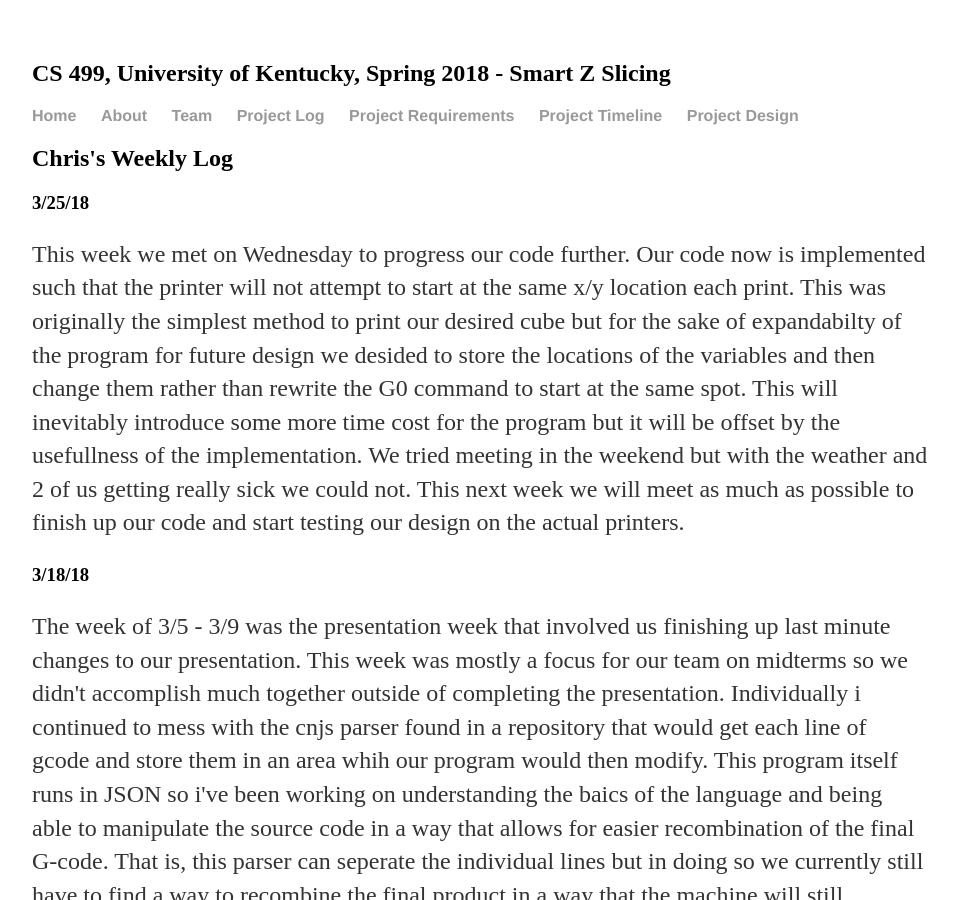
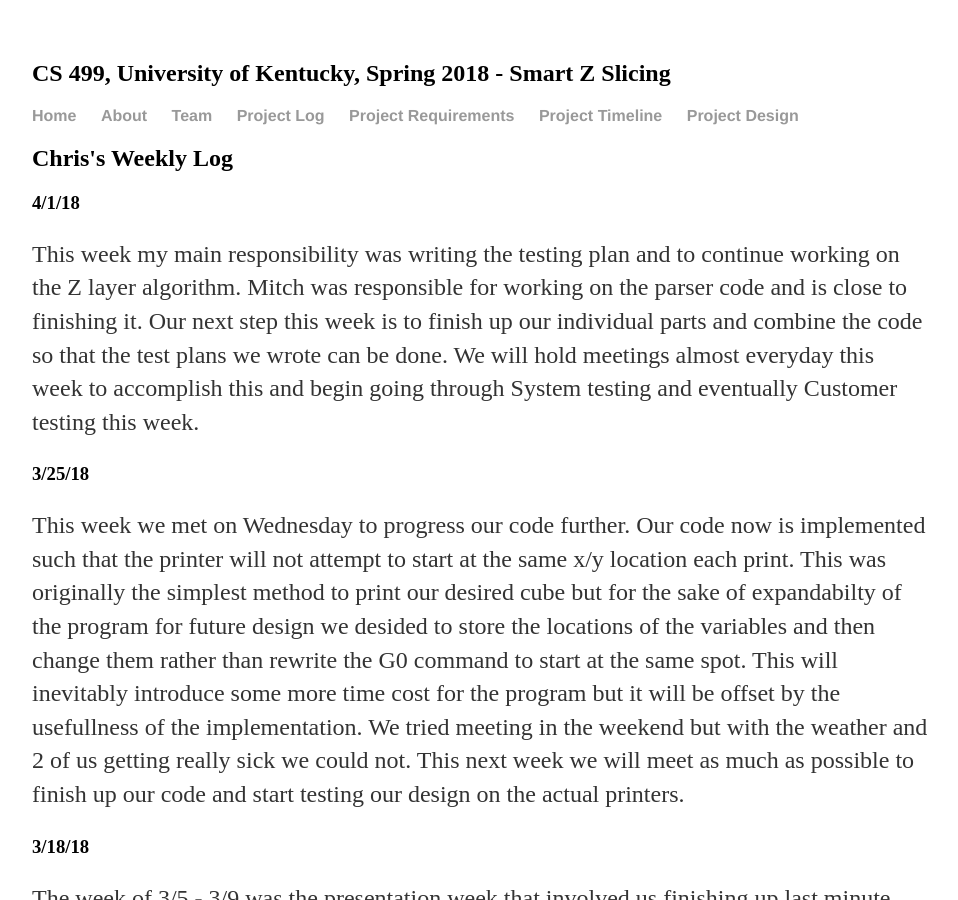
Before and after one commit to mamu235/CS-499-smart-slicing, a Jekyll site: the page built from chris_log.html, in a window 1280 px wide and 900 px high. Shown: the whole window, without its empty margins (160-1118 px from the left). Built offline with Jekyll 4.4.1, drawn with Linux system fonts in a browser that asks for light colours.

Commit message:
Update chris_log.html

```diff
--- a/chris_log.html
+++ b/chris_log.html
@@ -4,11 +4,15 @@ layout: default
 ---
 <h2>Chris's Weekly Log</h2>
 
+<h3>4/1/18</h3>
+<p>
+ This week my main responsibility was writing the testing plan and to continue working on the Z layer algorithm. Mitch was responsible for working on the parser code and is close to finishing it. Our next step this week is to finish up our individual parts and combine the code so that the test plans we wrote can be done. We will hold meetings almost everyday this week to accomplish this and begin going through System testing and eventually Customer testing this week.
+</p>
+
 <h3>3/25/18</h3>
 <p>
   This week we met on Wednesday to progress our code further. Our code now is implemented such that the printer will not attempt to start at the same x/y location each print. This was originally the simplest method to print our desired cube but for the sake of expandabilty of the program for future design we desided to store the locations of the variables and then change them rather than rewrite the G0 command to start at the same spot. This will inevitably introduce some more time cost for the program but it will be offset by the usefullness of the implementation. We tried meeting in the weekend but with the weather and 2 of us getting really sick we could not. This next week we will meet as much as possible to finish up our code and start testing our design on the actual printers.
 </p>
-
 
 <h3>3/18/18</h3>
 <p>
```
